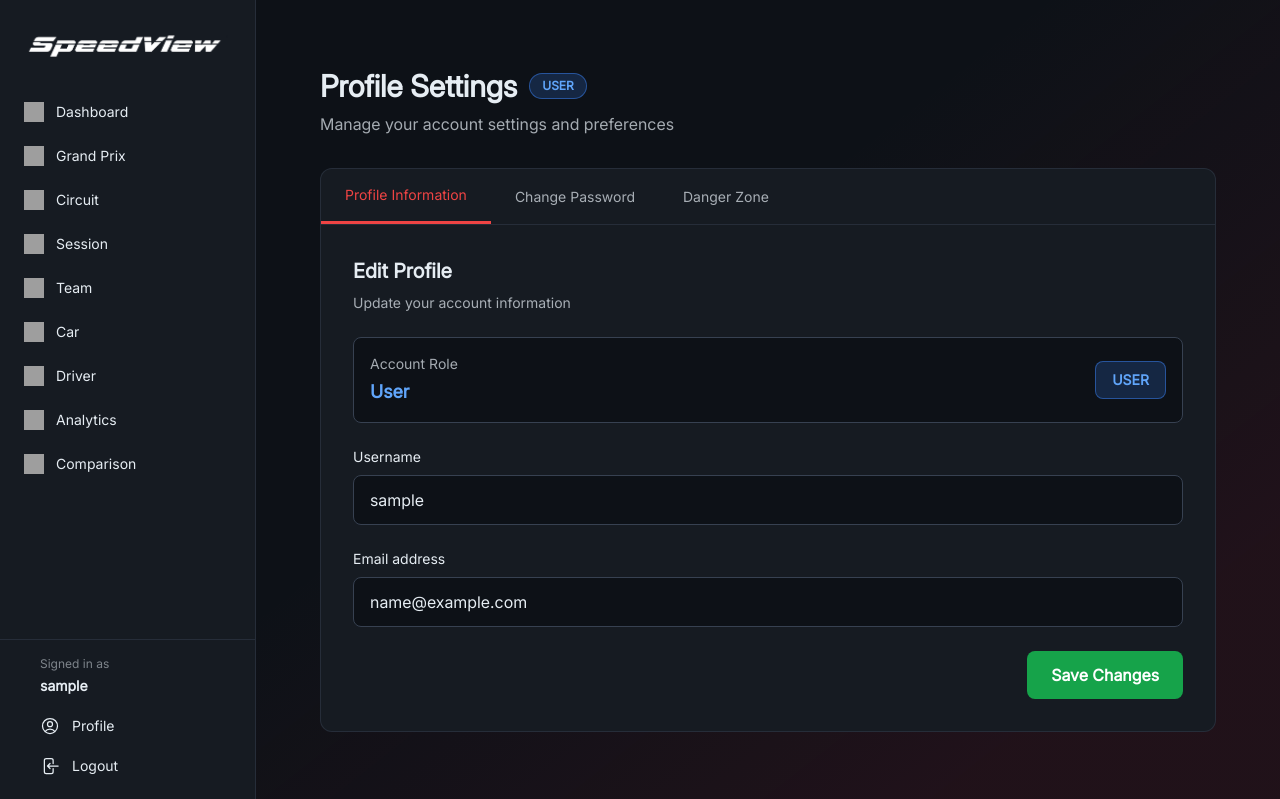
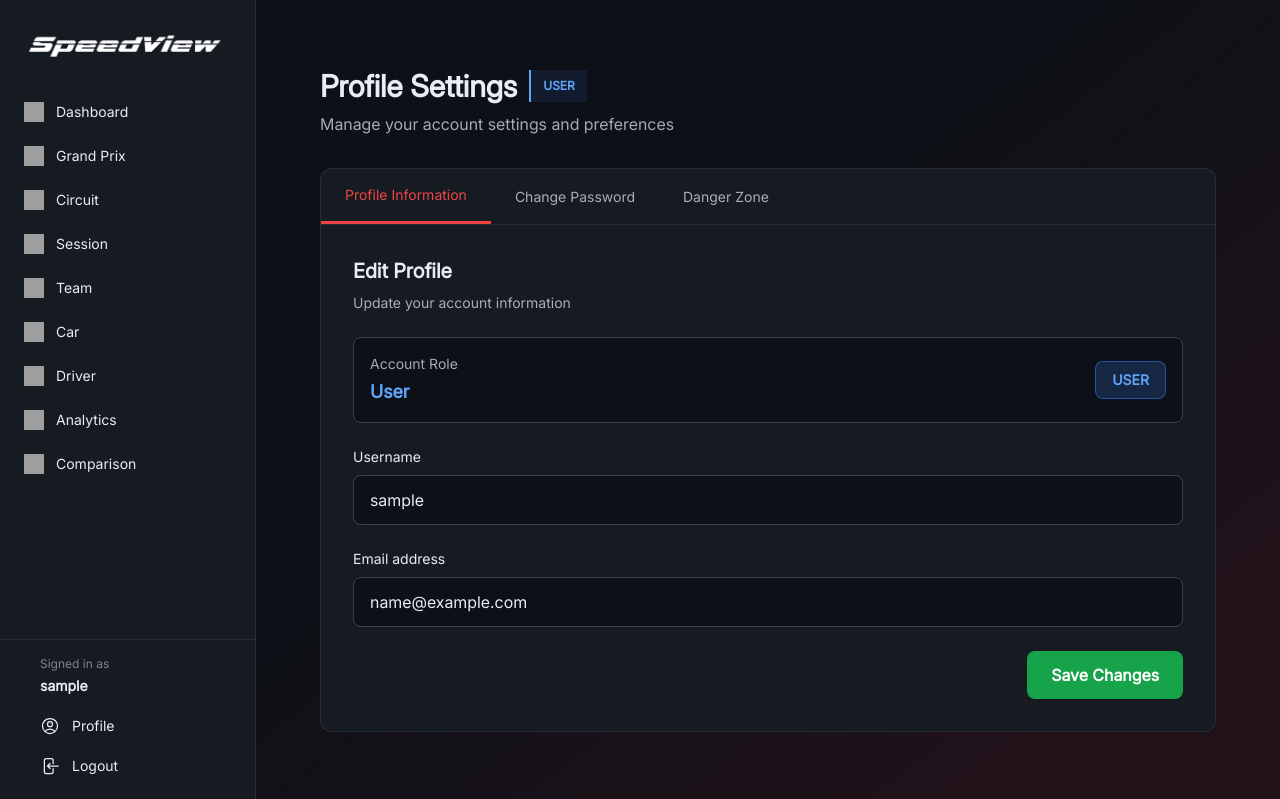
Before and after one commit to Formula-404/SpeedView, a Django app: page /profile/settings/ in a window 1280 px wide. Shown: the top 799 px of the page. Run offline with Django 5.2, Linux system fonts and the light colour scheme; the visitor is signed in with stand-in values (Sample User, id 1); parts of the project's set-up code (start-up, migrations or seed data) failed here and were passed over; some libraries are stand-ins or nearby versions; grey boxes are pictures that could not be loaded.

Commit message:
fix/user role badge updated

```diff
--- a/apps/user/templates/profile_settings.html
+++ b/apps/user/templates/profile_settings.html
@@ -41,9 +41,9 @@
                 <div class="flex items-center gap-3 mb-2">
                     <h1 class="text-3xl font-bold text-[#E6EDF3]">Profile Settings</h1>
                     {% if user.profile.role == 'admin' %}
-                        <span class="px-3 py-1 bg-red-500/20 border border-red-500/50 text-red-400 text-xs font-semibold rounded-full">ADMIN</span>
+                        <span class="px-3 py-2 bg-red-500/10 border-l-[2px] border-red-400 text-red-400 text-xs font-semibold rounded-none">ADMIN</span>
                     {% else %}
-                        <span class="px-3 py-1 bg-blue-500/20 border border-blue-500/50 text-blue-400 text-xs font-semibold rounded-full">USER</span>
+                        <span class="px-3 py-2 bg-blue-500/10 border-l-[2px] border-blue-400 text-blue-400 text-xs font-semibold rounded-none">USER</span>
                     {% endif %}
                 </div>
                 <p class="text-[#E6EDF3]/70">Manage your account settings and preferences</p>
```
